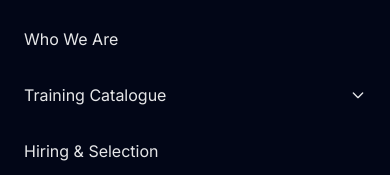
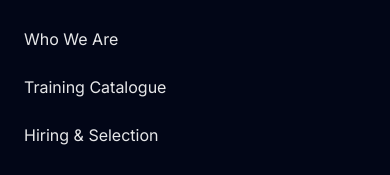
Before and after one commit to abdulrehmansajid-dev/TalenTiT-Website, a React (Vite) app: page / in a window 390 px wide. Both pictures are taken after a click on the button "Toggle menu". Shown: the part 128-303 px from the top of the page. Built offline with nearby package versions, Linux system fonts and the light colour scheme.

Commit message:
Simplify mobile training navigation

```diff
--- a/src/components/Navbar.jsx
+++ b/src/components/Navbar.jsx
@@ -82,7 +82,8 @@ export default function Navbar() {
       }
 
       const targetElement = document.getElementById(targetId)
-      const trainingFallback = path === '/training'
+      const trainingFallback =
+        path === '/training'
           ? document.getElementById('programme-categories')
           : null
 
@@ -170,7 +171,10 @@ export default function Navbar() {
           />
         </Link>
 
-        <nav className="hidden md:flex items-center whitespace-nowrap gap-2" aria-label="Primary navigation">
+        <nav
+          className="hidden md:flex items-center whitespace-nowrap gap-2"
+          aria-label="Primary navigation"
+        >
           <NavItem to="/">Home</NavItem>
           <NavItem to="/about">Who We Are</NavItem>
 
@@ -189,12 +193,19 @@ export default function Navbar() {
               Training Catalogue
               <svg
                 xmlns="http://www.w3.org/2000/svg"
-                className={`h-4 w-4 transition-transform duration-200 ${trainingOpen ? 'rotate-180' : ''}`}
+                className={`h-4 w-4 transition-transform duration-200 ${
+                  trainingOpen ? 'rotate-180' : ''
+                }`}
                 fill="none"
                 viewBox="0 0 24 24"
                 stroke="currentColor"
               >
-                <path strokeLinecap="round" strokeLinejoin="round" strokeWidth={2} d="M19 9l-7 7-7-7" />
+                <path
+                  strokeLinecap="round"
+                  strokeLinejoin="round"
+                  strokeWidth={2}
+                  d="M19 9l-7 7-7-7"
+                />
               </svg>
             </button>
 
@@ -215,7 +226,9 @@ export default function Navbar() {
                       <Link
                         key={item.to}
                         to={item.to}
-                        onClick={(event) => handleTrainingLinkClick(event, item.to)}
+                        onClick={(event) =>
+                          handleTrainingLinkClick(event, item.to)
+                        }
                         className="group block rounded-xl px-3.5 py-2.5 transition-all duration-200 hover:bg-orange-50"
                       >
                         <div className="flex items-center justify-between gap-3">
@@ -265,12 +278,22 @@ export default function Navbar() {
           }}
           className="md:hidden p-2 rounded-xl text-white hover:bg-white/10 hover:text-orange-400 transition-all duration-200"
         >
-          <svg xmlns="http://www.w3.org/2000/svg" className="h-6 w-6" fill="none" viewBox="0 0 24 24" stroke="currentColor">
+          <svg
+            xmlns="http://www.w3.org/2000/svg"
+            className="h-6 w-6"
+            fill="none"
+            viewBox="0 0 24 24"
+            stroke="currentColor"
+          >
             <path
               strokeLinecap="round"
               strokeLinejoin="round"
               strokeWidth={2}
-              d={open ? 'M6 18L18 6M6 6l12 12' : 'M4 6h16M4 12h16M4 18h16'}
+              d={
+                open
+                  ? 'M6 18L18 6M6 6l12 12'
+                  : 'M4 6h16M4 12h16M4 18h16'
+              }
             />
           </svg>
         </button>
@@ -295,47 +318,13 @@ export default function Navbar() {
               Who We Are
             </Link>
 
-            <div className="py-2">
-              <button
-                type="button"
-                onClick={() => setTrainingOpen((value) => !value)}
-                className="w-full flex items-center justify-between text-left text-white/90 py-2.5 hover:text-orange-400"
-              >
-                <span>Training Catalogue</span>
-                <svg
-                  xmlns="http://www.w3.org/2000/svg"
-                  className={`h-4 w-4 transition-transform duration-200 ${trainingOpen ? 'rotate-180' : ''}`}
-                  fill="none"
-                  viewBox="0 0 24 24"
-                  stroke="currentColor"
-                >
-                  <path strokeLinecap="round" strokeLinejoin="round" strokeWidth={2} d="M19 9l-7 7-7-7" />
-                </svg>
-              </button>
-
-              {trainingOpen && (
-                <div className="mt-2 space-y-1 rounded-2xl bg-white/5 border border-white/10 p-2">
-                  {trainingLinks.map((item) => (
-                    <Link
-                      key={item.to}
-                      to={item.to}
-                      onClick={(event) => handleTrainingLinkClick(event, item.to)}
-                      className="block rounded-xl px-3 py-2.5 text-sm text-white/75 hover:bg-white/10 hover:text-orange-400"
-                    >
-                      {item.label}
-                    </Link>
-                  ))}
-
             <Link
               to="/training"
               onClick={() => handleNavClick('/training')}
-                    className="block rounded-xl px-3 py-2.5 text-sm font-semibold text-orange-400 hover:bg-white/10"
+              className="py-2.5 text-white/90 hover:text-orange-400"
             >
-                    View Full Catalogue
+              Training Catalogue
             </Link>
-                </div>
-              )}
-            </div>
 
             <Link
               to="/hiring"
```
Lines whose indentation alone changed are shown as unchanged.
